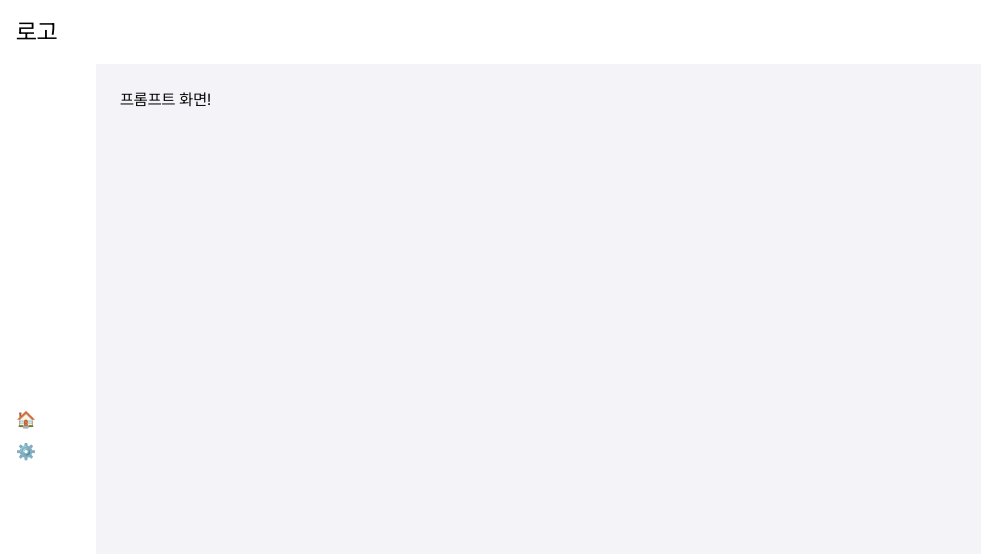
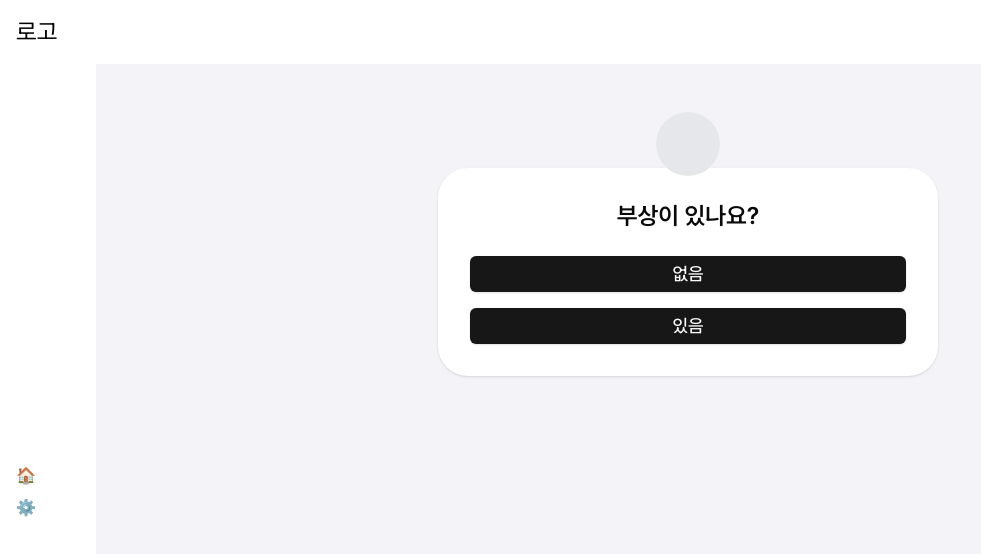
Before and after one commit to FitUp-KTB/FitUp-FE, a Next.js app: page /prompt in a window 1280 px wide. Shown: the top 554 px of the page, without its empty margins (0-981 px from the left). Built offline with nearby package versions, Linux system fonts and the light colour scheme.

Commit message:
feat: 퀘스트 생성 페이지 컴포넌트 구현

```diff
--- a/app/(main)/prompt/page.tsx
+++ b/app/(main)/prompt/page.tsx
@@ -1,7 +1,155 @@
-export default function PromptPage() {
+"use client";
+
+import { useState } from "react";
+import { Button } from "@/components/ui/button";
+import { Input } from "@/components/ui/input";
+
+export default function WorkoutSelection() {
+  const [injuryStatus, setInjuryStatus] = useState<string | null>(null);
+  const [injuryDescription, setInjuryDescription] = useState("");
+  const [selectedWorkout, setSelectedWorkout] = useState<string | null>(null);
+  const [selectedSubWorkout, setSelectedSubWorkout] = useState<string | null>(null);
+  const [requestText, setRequestText] = useState("");
+
+  // 이전 단계로 돌아가는 핸들러
+  const handleGoBack = () => {
+    if (selectedSubWorkout) {
+      setSelectedSubWorkout(null);
+    } else if (selectedWorkout) {
+      setSelectedWorkout(null);
+    } else if (injuryStatus) {
+      setInjuryStatus(null);
+    }
+  };
+
+  // 부상 여부 선택
+  const handleInjurySelect = (status: string) => {
+    setInjuryStatus(status);
+  };
+
+  // 운동 선택 핸들러
+  const handleWorkoutSelect = (type: string) => {
+    setSelectedWorkout(type);
+    if (type === "기타") {
+      setSelectedSubWorkout("기타");
+    }
+  };
+
+  // 하위 운동 선택 핸들러
+  const handleSubWorkoutSelect = (subType: string) => {
+    setSelectedSubWorkout(subType);
+  };
+
+  // 요청 사항 전송 버튼 핸들러
+  const handleSendRequest = () => {
+    console.log("전송된 요청:", requestText);
+    alert("퀘스트가 생성됩니다!");
+  };
+
+  // 운동별 하위 카테고리
+  const subWorkouts: Record<string, string[]> = {
+    유산소: ["러닝", "사이클", "줄넘기"],
+    무산소: ["스쿼트", "벤치프레스", "데드리프트"],
+  };
+
   return (
-    <div>
-      프롬프트 화면!
+    <div className="min-h-screen flex flex-col items-center justify-start pt-20 relative">
+      {/* 아이콘 자리 (화면 최상단, z-index 적용) */}
+      <div className="absolute top-6 w-16 h-16 bg-gray-200 rounded-full z-10"></div>
+
+      <div className="bg-white rounded-[30px] shadow p-8 w-[500px] text-center relative">
+        {/* 뒤로가기 버튼 (왼쪽 상단, 아이콘과 겹치지 않도록 배치) */}
+        {injuryStatus && (
+          <Button
+            className="absolute top-4 left-4 text-gray-700 text-sm z-20"
+            variant="ghost"
+            onClick={handleGoBack}
+          >
+            ← 뒤로가기
+          </Button>
+        )}
+
+        {/* 부상 여부 질문 */}
+        {!injuryStatus && (
+          <>
+            <h2 className="text-2xl font-semibold mb-6">부상이 있나요?</h2>
+            <div className="space-y-4">
+              <Button className="w-full py-3 text-lg" onClick={() => handleInjurySelect("없음")}>
+                없음
+              </Button>
+              <Button className="w-full py-3 text-lg" onClick={() => handleInjurySelect("있음")}>
+                있음
+              </Button>
+            </div>
+          </>
+        )}
+
+        {/* 부상 있음 선택 시 */}
+        {injuryStatus === "있음" && !selectedWorkout && !selectedSubWorkout && (
+          <div className="mt-6">
+            <h3 className="text-lg font-semibold text-gray-700 mb-4">
+              부상 부위와 증상을 입력해주세요.
+            </h3>
+            <Input
+              className="w-full py-2 mb-4"
+              placeholder="예: 무릎 통증"
+              value={injuryDescription}
+              onChange={(e) => setInjuryDescription(e.target.value)}
+            />
+            <Button className="w-full py-3 text-lg mt-2" onClick={handleSendRequest}>
+              퀘스트 생성
+            </Button>
+          </div>
+        )}
+
+        {/* 부상 없음 선택 시 운동 선택 화면 */}
+        {injuryStatus === "없음" && !selectedWorkout && (
+          <div className="mt-6">
+            <h2 className="text-2xl font-semibold mb-6">어떤 운동을 하고 싶으신가요?</h2>
+            <div className="space-y-4">
+              {["유산소", "무산소", "기타"].map((type) => (
+                <Button key={type} className="w-full py-3 text-lg" onClick={() => handleWorkoutSelect(type)}>
+                  {type}
+                </Button>
+              ))}
+            </div>
+          </div>
+        )}
+
+        {/* 운동 선택 후 하위 항목 표시 (기타 제외) */}
+        {selectedWorkout && selectedWorkout !== "기타" && !selectedSubWorkout && (
+          <div className="mt-6">
+            <h3 className="text-lg font-semibold text-gray-700 mb-4">
+              "{selectedWorkout}" 운동의 세부 항목을 선택하세요.
+            </h3>
+            <div className="space-y-4">
+              {subWorkouts[selectedWorkout].map((subType) => (
+                <Button key={subType} className="w-full py-3 text-lg" onClick={() => handleSubWorkoutSelect(subType)}>
+                  {subType}
+                </Button>
+              ))}
+            </div>
+          </div>
+        )}
+
+        {/* 최종 선택 후 추가 요청 사항 입력 */}
+        {selectedSubWorkout && (
+          <div className="mt-6">
+            <h3 className="text-lg font-semibold text-gray-700 mb-4">
+              추가 요청 사항을 입력해주세요.
+            </h3>
+            <Input
+              className="w-full py-2 mb-4"
+              placeholder="예: 운동 강도를 조절해 주세요."
+              value={requestText}
+              onChange={(e) => setRequestText(e.target.value)}
+            />
+            <Button className="w-full py-3 text-lg" onClick={handleSendRequest}>
+              퀘스트 생성
+            </Button>
+          </div>
+        )}
+      </div>
     </div>
   );
 }
```
